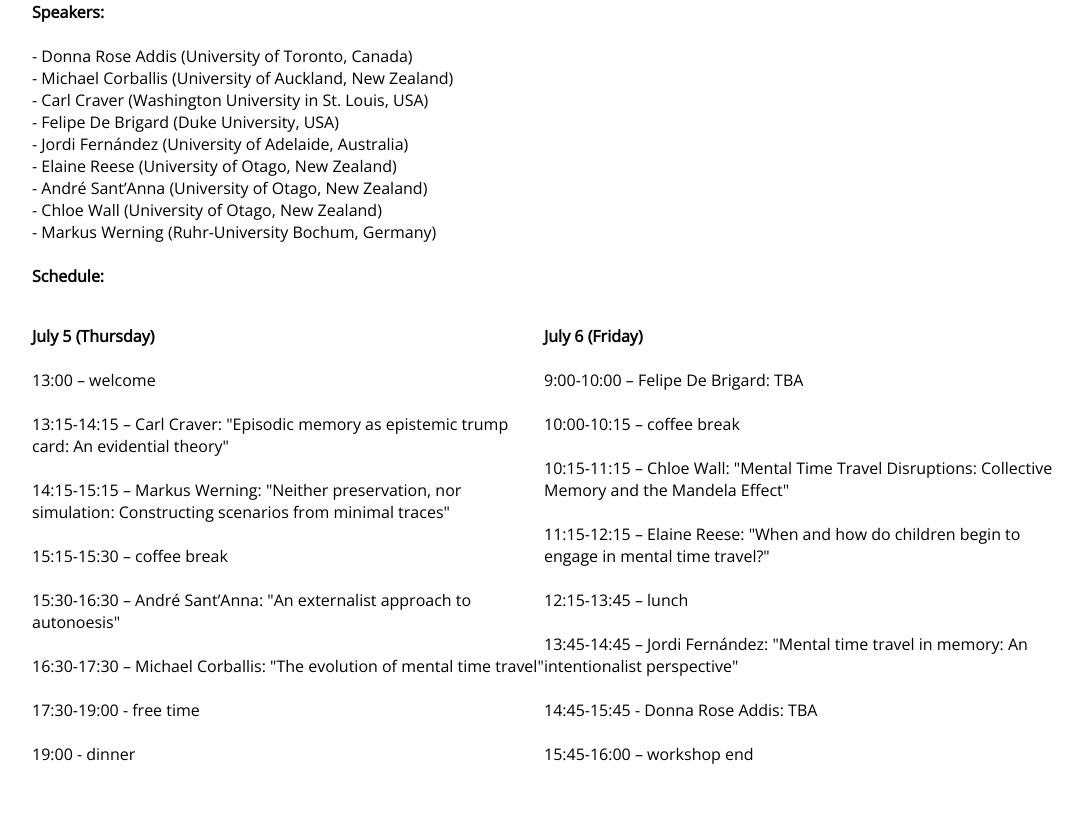
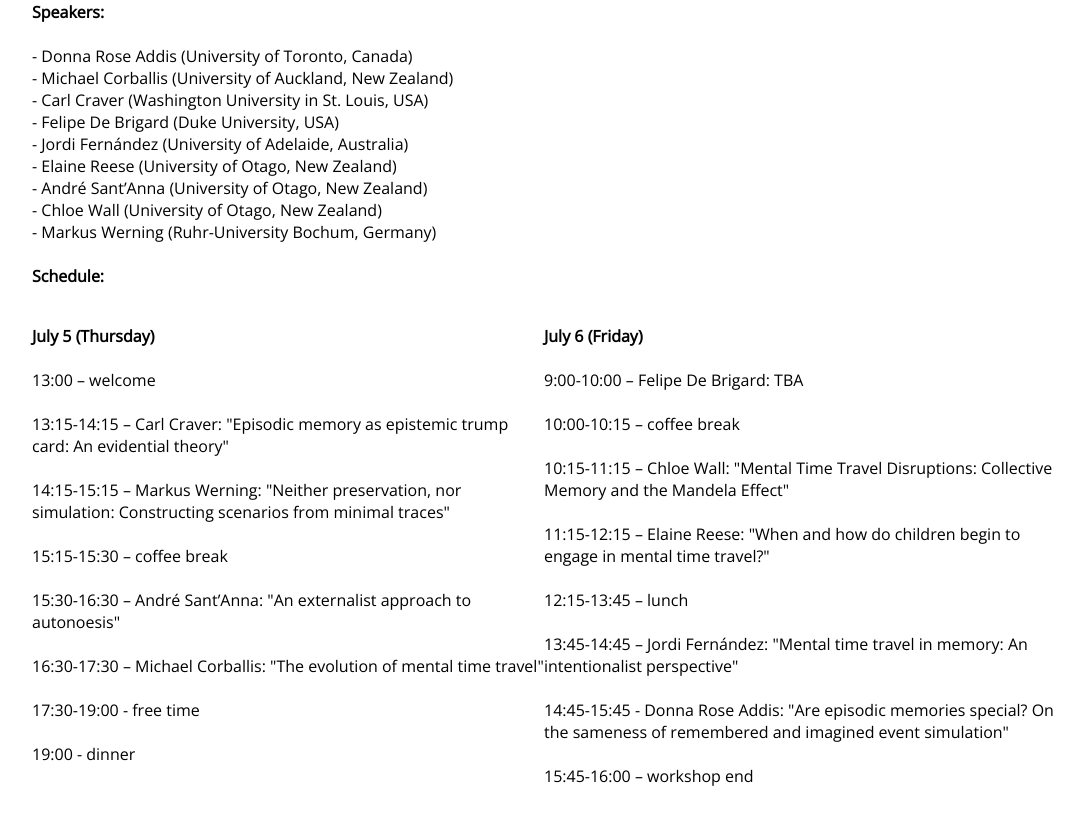
Before and after one commit to andresantanna/andresantanna.github.io, a Jekyll site: the page otago-mtt.html, which Jekyll copies as it is, in a window 1280 px wide and 900 px high, scrolled down 1181 px. Shown: the top 825 px of the window, without its empty margins (96-1180 px from the left). Built offline with Jekyll 4.4.1, drawn with Linux system fonts in a browser that asks for light colours; comment, search, counter and statistics services are not loaded.

Commit message:
Update otago-mtt.html

```diff
--- a/otago-mtt.html
+++ b/otago-mtt.html
@@ -138,7 +138,7 @@ img {
 
 				<br /><br />
 
-				14:45-15:45 - Donna Rose Addis: TBA
+				14:45-15:45 - Donna Rose Addis: "Are episodic memories special? On the sameness of remembered and imagined event simulation"
 
 				<br /><br />
 
```
